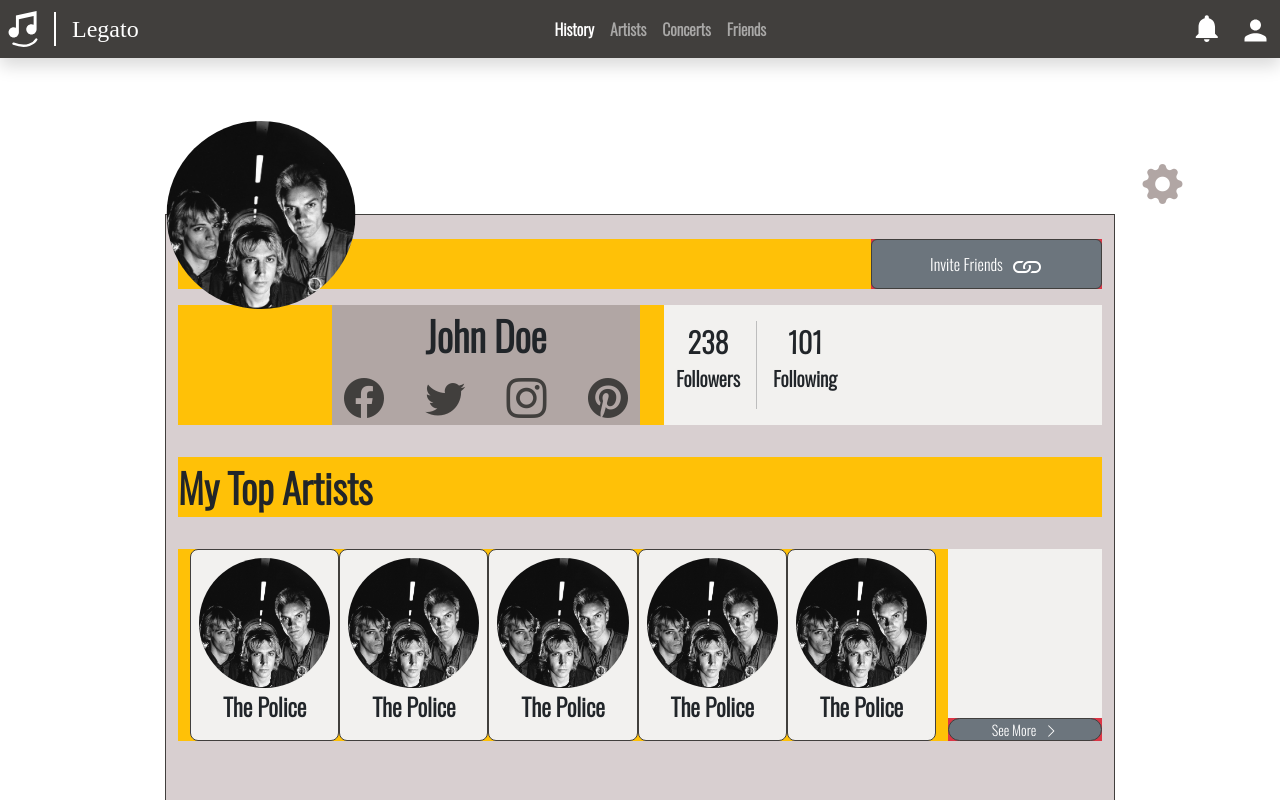
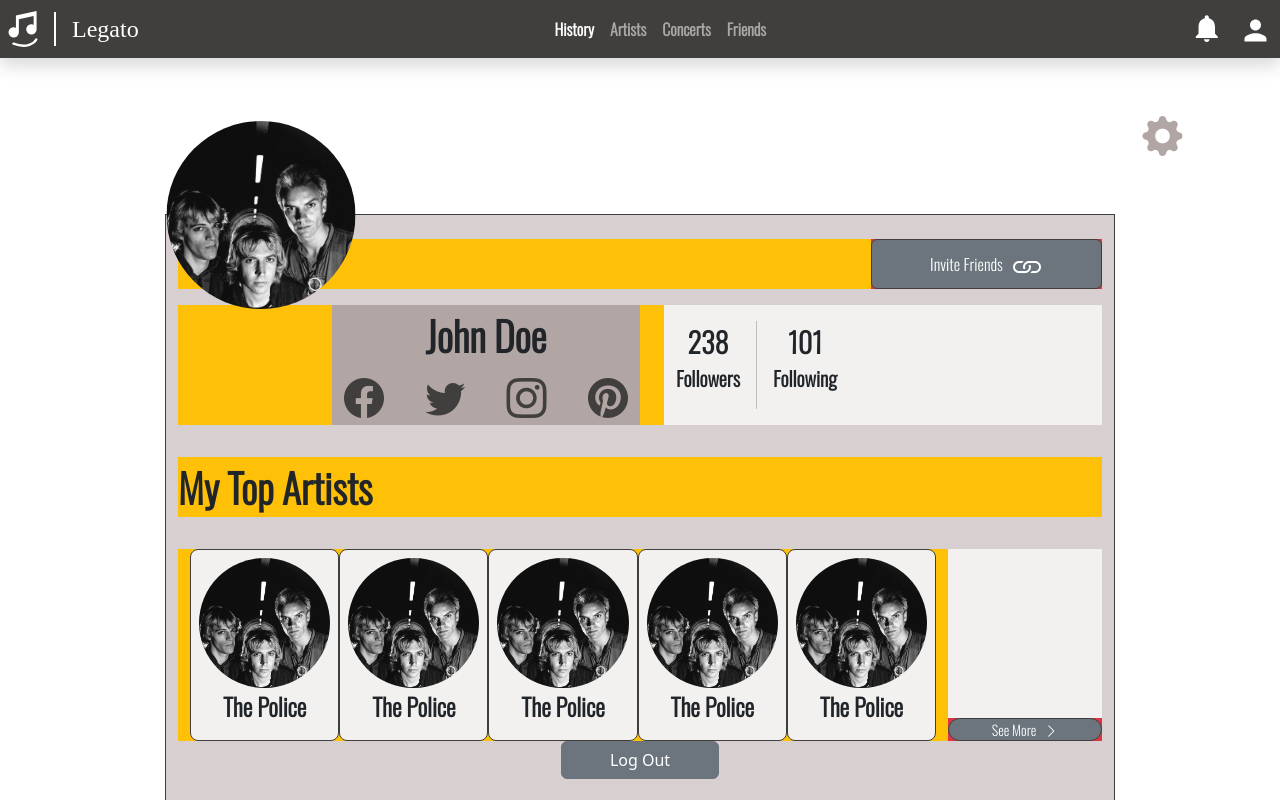
Before and after one commit to SDSC-Cali-Coders/Legato, a React (Create React App) app in the folder frontend/: page / in a window 1280 px wide. Shown: the top 800 px of the page. Built offline with nearby package versions, Linux system fonts and the light colour scheme; a web font is replaced by a local one.

Commit message:
Adjusted spacing: height is relative to content

```diff
--- a/frontend/src/pages/Settings.jsx
+++ b/frontend/src/pages/Settings.jsx
@@ -23,7 +23,7 @@ const Settings = (props) => {
         // Layout overview:
         // Main centerd column holding the UserProfile component [placeholder div]
         // column holding the settings icon up top
-        <div className="container pt-10">
+        <div className="container pt-5">
             <div className="row text-center">
                 <div className="col-11"></div>
                 <div className="col-1">
@@ -32,7 +32,7 @@ const Settings = (props) => {
             </div>
             <div className="row text-center">
                 <div className="col-1"> </div>
-                <div className="col-10 d-flex flex-column justify-content-between bg-secondary border border-dark position-relative vh-100 fs-1">
+                <div className="col-10 d-flex flex-column justify-content-between bg-secondary border border-dark position-relative my-5 fs-1">
                     <ProfilePic img={props.img}/>
                     <UserProfile
                         userName= 'John Doe'
```
